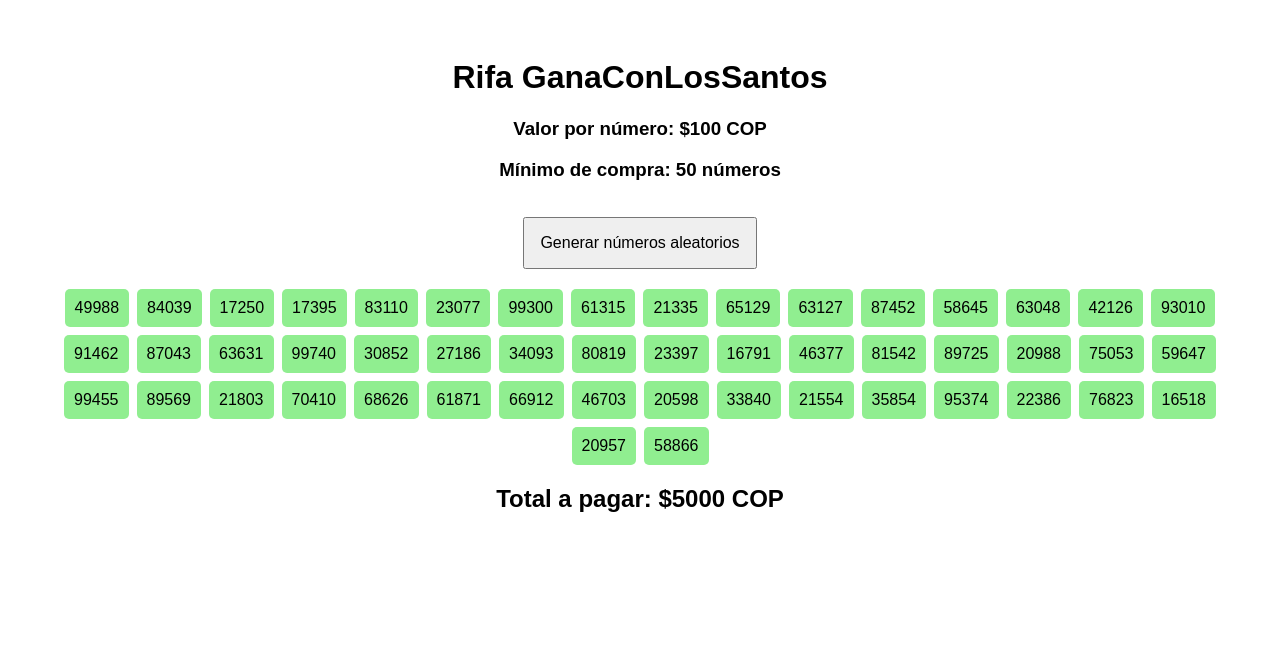
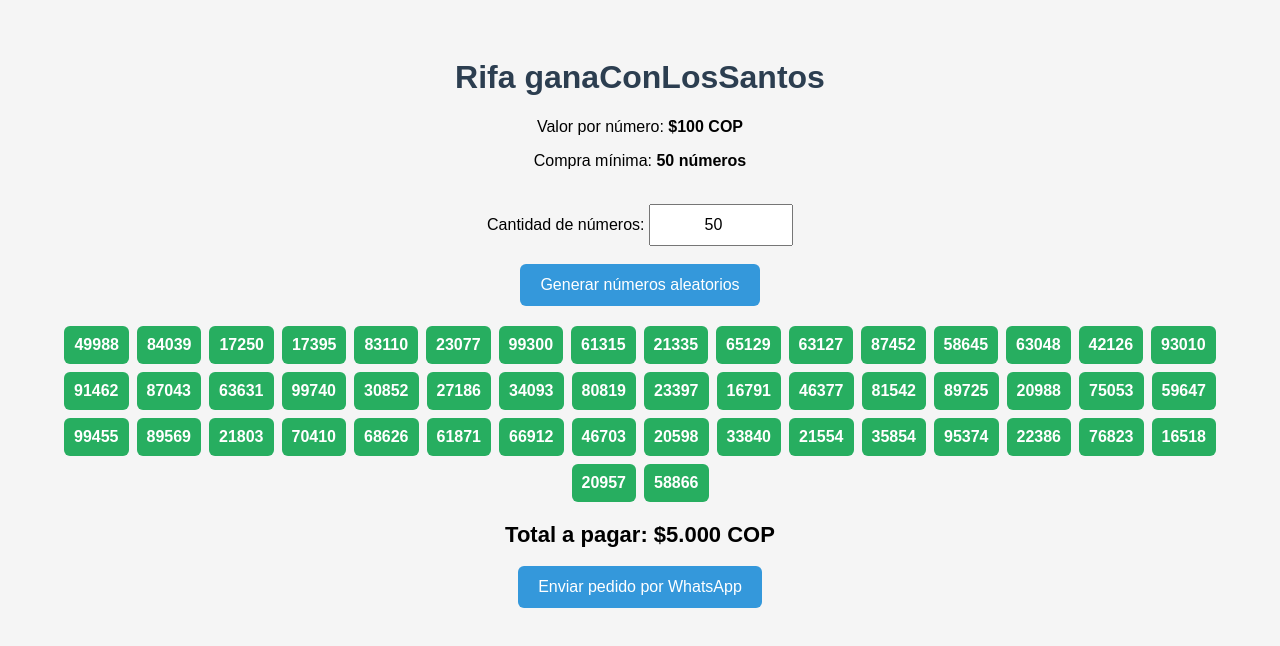
Before and after one commit to santosmadrid663-hue/ganaConLosSantos, a plain HTML site: page index.html in a window 1280 px wide. Both pictures are taken after a click on the button "Generar números aleatorios". Drawn offline with Linux system fonts and the light colour scheme.

Commit message:
Update index.html

```diff
--- a/index.html
+++ b/index.html
@@ -2,23 +2,23 @@
 <html lang="es">
 <head>
 <meta charset="UTF-8">
-<title>Rifa GanaConLosSantos</title>
+<meta name="viewport" content="width=device-width, initial-scale=1.0">
+<title>Rifa ganaConLosSantos</title>
 
 <style>
 
 body{
 font-family: Arial;
+text-align:center;
 padding:30px;
-text-align:center;
+background:#f5f5f5;
 }
 
-button{
-padding:15px;
-font-size:16px;
-cursor:pointer;
+h1{
+color:#2c3e50;
 }
 
-#numeros{
+#contenedorNumeros{
 margin-top:20px;
 display:flex;
 flex-wrap:wrap;
@@ -27,72 +27,143 @@ gap:8px;
 }
 
 .numero{
-background:#90ee90;
+background:#27ae60;
+color:white;
 padding:10px;
-border-radius:5px;
+border-radius:6px;
+font-weight:bold;
+}
+
+button{
+padding:12px 20px;
+font-size:16px;
+border:none;
+border-radius:6px;
+cursor:pointer;
+background:#3498db;
+color:white;
+}
+
+input{
+padding:10px;
+font-size:16px;
+width:120px;
+text-align:center;
+}
+
+#total{
+margin-top:20px;
+font-size:22px;
+font-weight:bold;
 }
 
 </style>
-
 </head>
 
 <body>
 
-<h1>Rifa GanaConLosSantos</h1>
+<h1>Rifa ganaConLosSantos</h1>
 
-<h3>Valor por número: $100 COP</h3>
-<h3>Mínimo de compra: 50 números</h3>
+<p>Valor por número: <b>$100 COP</b></p>
+<p>Compra mínima: <b>50 números</b></p>
 
 <br>
+
+<label>Cantidad de números:</label>
+
+<input type="number" id="cantidad" value="50" min="50">
+
+<br><br>
 
 <button onclick="generarNumeros()">
 Generar números aleatorios
 </button>
 
-<div id="numeros"></div>
+<div id="contenedorNumeros"></div>
 
-<h2 id="total"></h2>
+<div id="total"></div>
+
+<br>
+
+<button onclick="enviarWhatsApp()">
+Enviar pedido por WhatsApp
+</button>
 
 <script>
 
 const precioNumero = 100;
-const minimoCompra = 50;
+const numeroMinimo = 10000;
+const numeroMaximo = 99999;
+
+let numerosGenerados = [];
 
 function generarNumeros(){
 
-let numeros = [];
+let cantidad = parseInt(document.getElementById("cantidad").value);
 
-while(numeros.length < minimoCompra){
+if(cantidad < 50){
+alert("La compra mínima es de 50 números");
+return;
+}
 
-let n = Math.floor(Math.random() * (99999 - 10000 + 1)) + 10000;
+numerosGenerados = [];
 
-if(!numeros.includes(n)){
-numeros.push(n);
+while(numerosGenerados.length < cantidad){
+
+let n = Math.floor(Math.random()*(numeroMaximo-numeroMinimo+1))+numeroMinimo;
+
+if(!numerosGenerados.includes(n)){
+numerosGenerados.push(n);
 }
 
 }
 
-mostrarNumeros(numeros);
+mostrarNumeros();
 
 }
 
-function mostrarNumeros(lista){
+function mostrarNumeros(){
 
-const contenedor = document.getElementById("numeros");
+const contenedor = document.getElementById("contenedorNumeros");
 contenedor.innerHTML="";
 
-lista.forEach(n => {
+numerosGenerados.forEach(n=>{
 
-let div = document.createElement("div");
+let div=document.createElement("div");
 div.className="numero";
-div.innerText = n;
+div.innerText=n;
 
 contenedor.appendChild(div);
 
 });
 
+let total = numerosGenerados.length * precioNumero;
+
 document.getElementById("total").innerText =
-"Total a pagar: $" + (lista.length * precioNumero) + " COP";
+"Total a pagar: $" + total.toLocaleString("es-CO") + " COP";
+
+}
+
+function enviarWhatsApp(){
+
+if(numerosGenerados.length === 0){
+alert("Primero genera los números");
+return;
+}
+
+let total = numerosGenerados.length * precioNumero;
+
+let mensaje =
+"Hola, quiero comprar números de la rifa ganaConLosSantos.%0A%0A"+
+"Cantidad: "+numerosGenerados.length+"%0A"+
+"Numeros: "+numerosGenerados.join(", ")+"%0A"+
+"Total: $"+total.toLocaleString("es-CO")+" COP";
+
+let telefono="57TU_NUMERO_AQUI";
+
+let url = "https://wa.me/"+telefono+"?text="+mensaje;
+
+window.open(url,"_blank");
 
 }
 
```
